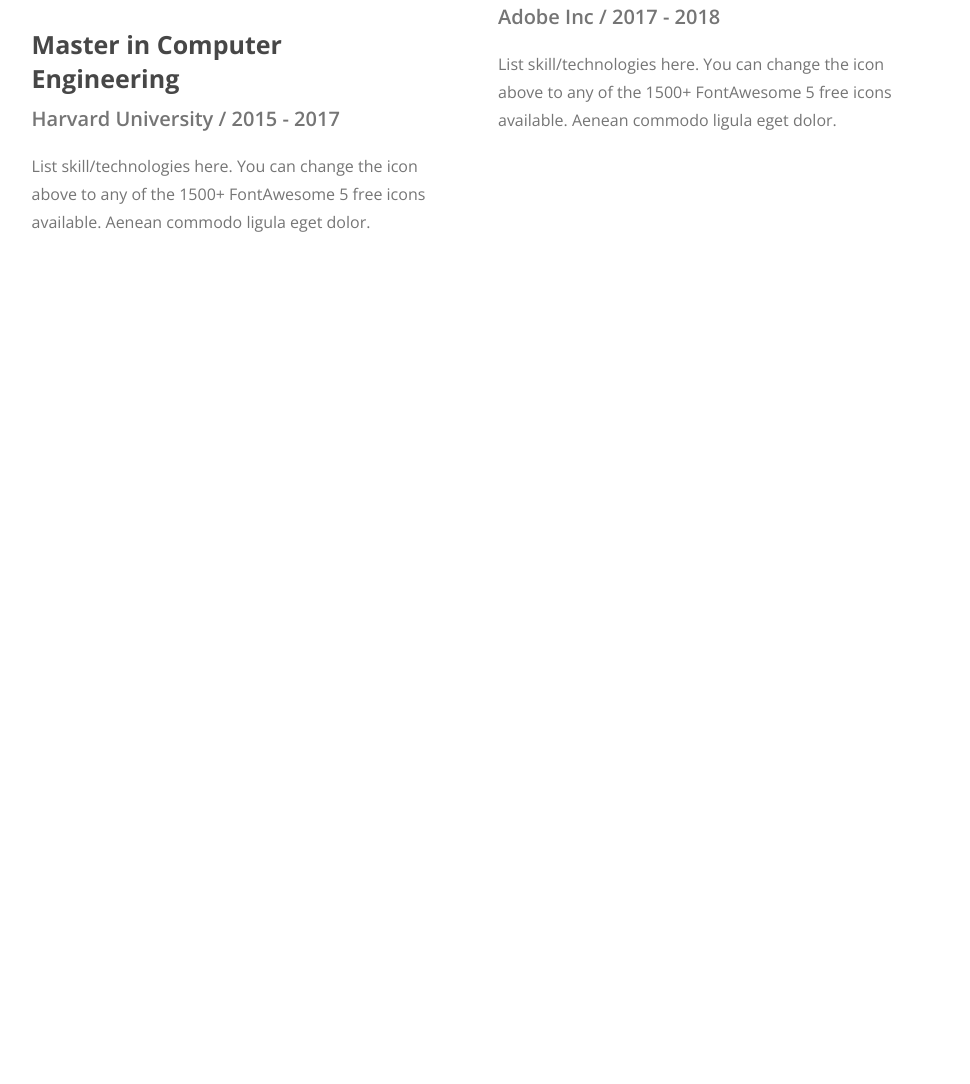
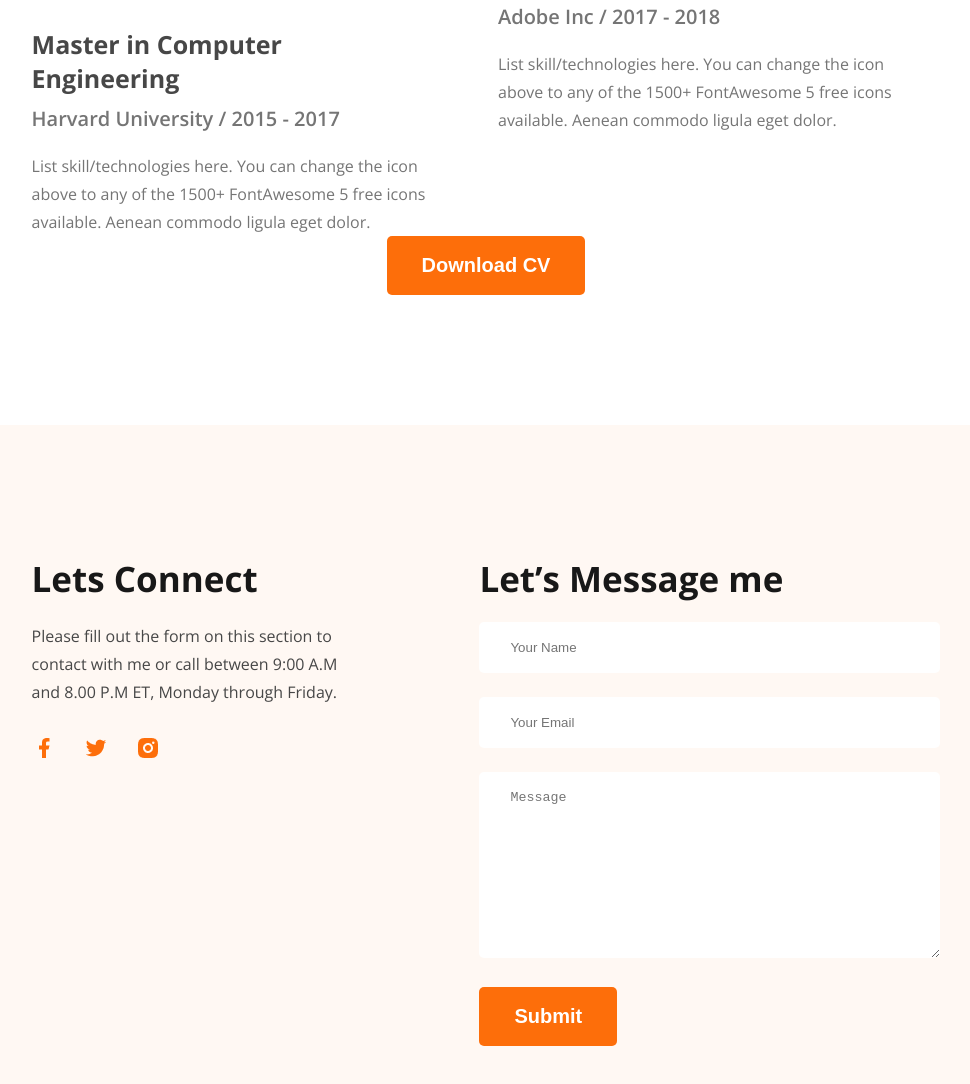
Before and after one commit to israt32/hero-dev-portfolio-code, a plain HTML site: page index.html in a window 1280 px wide. Shown: the part 3269-4353 px from the top of the page, without its empty margins (154-1124 px from the left). Before the commit the page ends 3505 px from the top, so only its background shows below. Drawn offline with nearby package versions, Linux system fonts and the light colour scheme.

Commit message:
footer done

```diff
--- a/index.html
+++ b/index.html
@@ -156,7 +156,39 @@
         </div>
 
        </div>
+
+       <div class="text-center">
+         <button class="btn">Download CV</button>
+       </div>
+
     </section>
+
+    <footer>
+      <section class="footer-container">
+        <div class="social">
+          <h2>Lets Connect</h2>
+          <p>Please fill out the form on this section to contact with me or call between 9:00 A.M and 8.00 P.M ET, Monday through Friday.</p>
+          <div class="icons">
+            <a href=""><img src="images/icons/facebook.png" alt=""></a>
+            <a href=""><img src="images/icons/twitter.png" alt=""></a>
+            <a href=""><img src="images/icons/insta.png" alt=""></a>
+          </div>
+        </div>
+        <form class="form">
+          <h2>Let’s Message me</h2>
+            <div class="">
+            <input type="text" name="" id="" placeholder="Your Name">
+            </div>
+            <div class="">
+              <input type="email" name="" id="" placeholder="Your Email">
+            </div>
+            <div class="">
+              <textarea rows="10" name="" id="" placeholder="Message"></textarea>
+            </div>
+          <input class="btn" type="submit" value="Submit">
+        </form>
+      </section>
+    </footer>
 
 </body>
 </html>
--- a/styles/portfolio.css
+++ b/styles/portfolio.css
@@ -52,6 +52,9 @@
    margin-bottom: 30px;
 }
 
+.text-center{
+  text-align: center;
+}
 
 /* main style */
 
@@ -238,3 +241,50 @@
   line-height: 28px;
   color: #757575;
 }
+
+footer{
+  margin-top: 130px ;
+  background-color: #FFF8F3;
+  padding: 130px 0;
+}
+
+footer .footer-container{
+  width: 71%;
+  max-width: 1140px;
+  margin: 0 auto;
+  display: flex;
+  gap: 116px;
+}
+
+.footer-container h2{
+  color: #181818;
+  font-size: 35px;
+  margin-bottom: 20px;
+}
+
+.footer-container .social{
+  max-width: 562px;
+}
+
+.footer-container .social p{
+  color: #474747;
+  line-height: 28px;
+  font-size: 16px;
+  margin-bottom: 30px;
+}
+
+.footer-container .icons a{
+  margin-right: 24px;
+
+}
+
+/* .footer-container form input[type = "text"] */
+
+.footer-container form input[type = "text"],.footer-container form input[type = "email"],.footer-container form textarea {
+  width: 461px;
+  padding: 18px  31px;
+  margin-bottom: 24px;
+  border: none;
+  border-radius: 5px;
+  color: #757575;
+}
```
